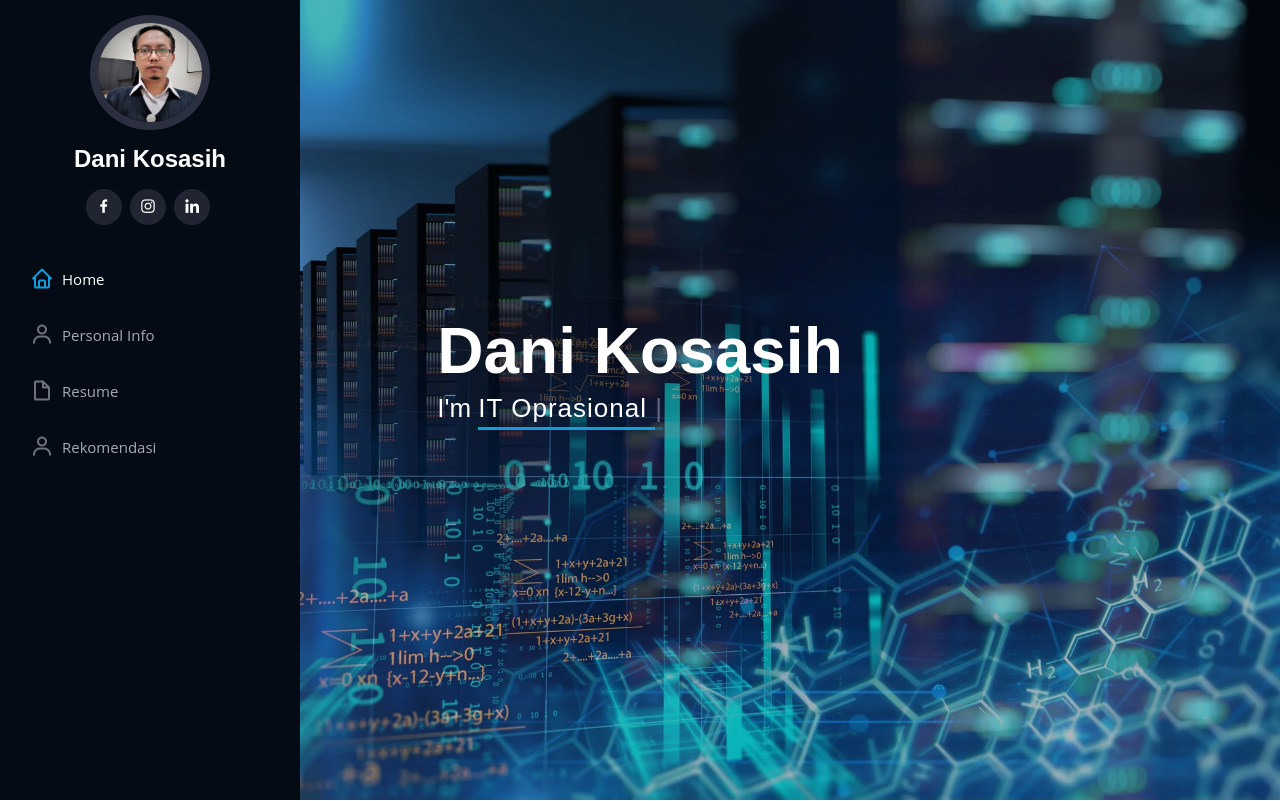
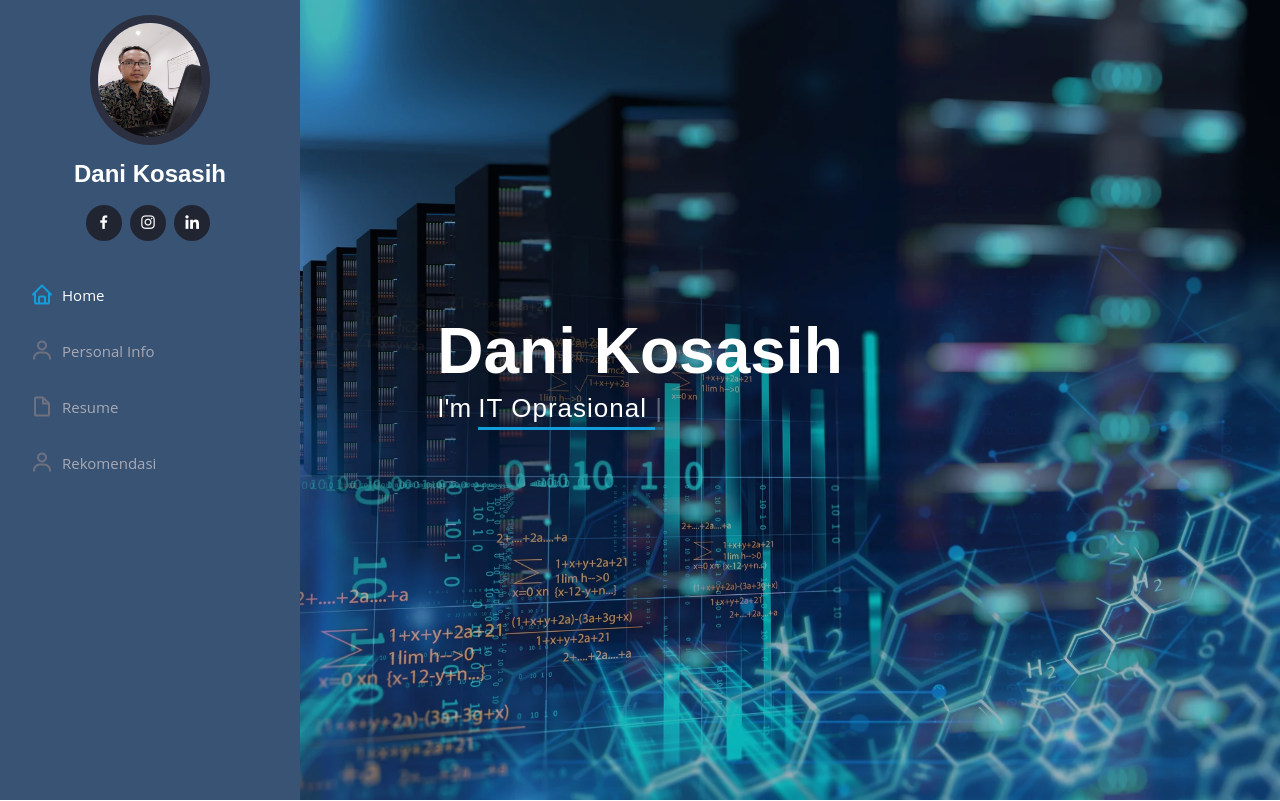
Before and after one commit to danykosasih/dani.kosasih.github.io, a plain HTML site: page index.html in a window 1280 px wide. Shown: the top 801 px of the page. Drawn offline with Linux system fonts and the light colour scheme; files whose address does not match are found by name.

Commit message:
ganti foto profile

```diff
--- a/assets/css/style.css
+++ b/assets/css/style.css
@@ -10,7 +10,7 @@
 --------------------------------------------------------------*/
 body {
   font-family: "Open Sans", sans-serif;
-  color: #272829;
+  color: #040b14;
 }
 
 a {
@@ -73,7 +73,7 @@ h1, h2, h3, h4, h5, h6 {
   z-index: 9997;
   transition: all 0.5s;
   padding: 0 15px;
-  background: #040b14;
+  background: #385374;
   overflow-y: auto;
 }
 
@@ -813,7 +813,7 @@ section {
 
 .contact .info {
   padding: 30px;
-  background: #fff;
+  background: #040b14;
   width: 100%;
   box-shadow: 0 0 24px 0 rgba(0, 0, 0, 0.12);
 }
--- a/index.html
+++ b/index.html
@@ -45,7 +45,7 @@
     <div class="d-flex flex-column">
 
       <div class="profile">
-        <img src="assets/img/DK2.jpg" alt="" class="img-fluid rounded-circle">
+        <img src="assets/img/dkosasih2.jpg" alt="" class="rounded-circle" width="150" height="130">
         <h1 class="text-light"><a href="index.html">Dani Kosasih</a></h1>
         <div class="social-links mt-3 text-center">
          <!--  <a href="#" class="twitter"><i class="bx bxl-twitter"></i></a> -->
```
Also changed, not shown: assets/img/dkosasih.jpg (added), assets/img/dkosasih2.jpg (added).
